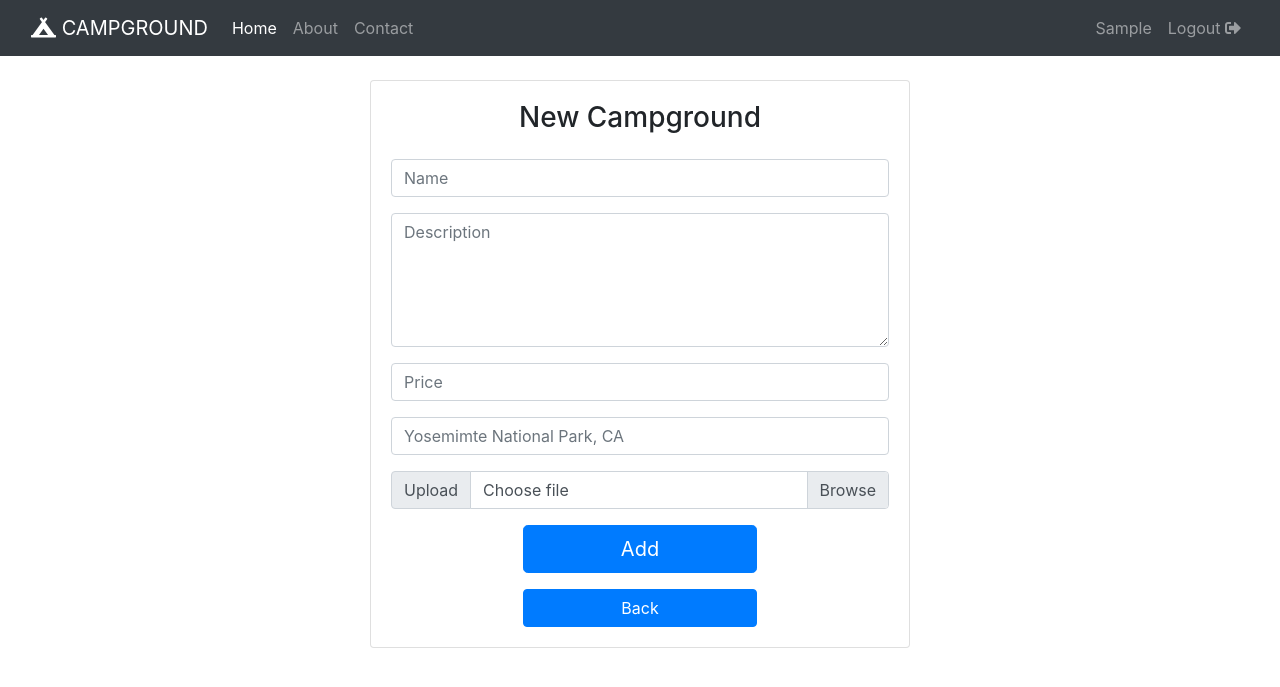
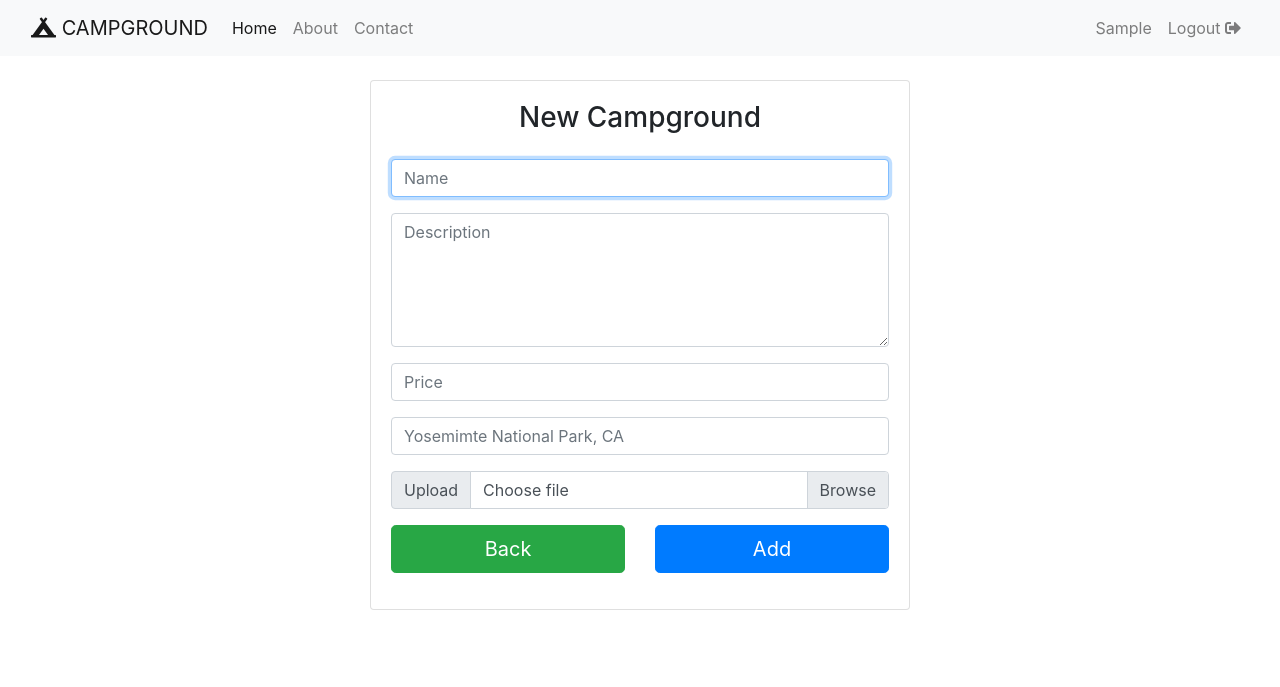
Before and after one commit to Hoang-Minh/YelpCamp, a Node server app: page /campgrounds/new in a window 1280 px wide. Shown: the top 687 px of the page. Run offline with Node 20, Linux system fonts and the light colour scheme; the visitor is signed in with stand-in values (Sample User, id 1); some libraries are stand-ins or nearby versions.

Commit message:
fix add new campground page

```diff
--- a/public/stylesheets/app.css
+++ b/public/stylesheets/app.css
@@ -64,6 +64,26 @@
     overflow: hidden;
 }
 
+a:link {
+    color: white;
+    text-decoration: none;
+}
+
+a:visited {
+    color: white;
+    text-decoration: none;
+}
+
+a:hover {
+    color: white;
+}
+
+a:active {
+    color: white;
+}
+
+
+
 /* #image {
     position: absolute;
     font-size: 50px;
--- a/routes/campgrounds.js
+++ b/routes/campgrounds.js
@@ -67,8 +67,7 @@ router.get("/", async function(req, res){
 });
 
 // CREATE - create new campground - done async - make sure the parameter name in the upload.single function match with the name attribute of the input type that try to upload the image
-router.post("/", middleware.isLoggedIn, upload.single("inputGroupFile01"), async (req, res) => {
-    console.log(req.file.path);
+router.post("/", middleware.isLoggedIn, upload.single("image"), async (req, res) => {
     try {
         let data = await geocoder.geocode(req.body.campground.location);
 
@@ -87,10 +86,12 @@ router.post("/", middleware.isLoggedIn, upload.single("inputGroupFile01"), async
 
         console.log(campground);
 
+        if(!req.file.path) {
             let uploadOptions = {
                 invalidate: true,
                 folder: process.env.CLOUDINARY_FOLDER
             };
+
 
             let result = await cloudinary.uploader.upload(req.file.path, uploadOptions);
 
@@ -99,7 +100,8 @@ router.post("/", middleware.isLoggedIn, upload.single("inputGroupFile01"), async
                 publicId: result.public_id
             }
 
-        console.log(campground);
+            console.log("Campground created: " + campground);
+        }
 
         let newlyCreatedCampground = await Campground.create(campground);
         console.log("Newly Created Campground: " + newlyCreatedCampground);
--- a/views/campgrounds/newCampground.ejs
+++ b/views/campgrounds/newCampground.ejs
@@ -5,20 +5,20 @@
         <div class="col-md-6 mx-auto">
             <div class="card card-body">
                 <h3 class="text-center mb-4">New Campground</h3>
-                <form action="/campgrounds" method="POST" enctype="multipart/form-data">
+                <form id="add-campground" action="/campgrounds" method="POST" enctype="multipart/form-data">
                     <fieldset>
                         <div class="form-group">
-                            <input class="form-control input-lg" placeholder="Name" name="campground[name]" type="text">
+                            <input class="form-control input-lg" placeholder="Name" name="campground[name]" type="text" required autofocus>
                         </div>
                         <div class="form-group">
                             <textarea class="form-control" rows="5" placeholder="Description" name="campground[description]"></textarea>
                         </div>
                         <div class="form-group">
-                            <input class="form-control input-lg" placeholder="Price" name="campground[price]" type="number" min="0.01" step="0.01">
+                            <input class="form-control input-lg" placeholder="Price" name="campground[price]" type="number" min="0.01" step="0.01" required>
                         </div>
 
                         <div class="form-group">
-                            <input class="form-control input-lg" placeholder="Yosemimte National Park, CA" name="campground[location]" type="text">
+                            <input class="form-control input-lg" placeholder="Yosemimte National Park, CA" name="campground[location]" type="text" required>
                         </div>
                         <div class="form-group">
                             <div class="input-group mb-3">
@@ -26,26 +26,27 @@
                                     <span class="input-group-text" id="inputGroupFileAddon01">Upload</span>
                                 </div>
                                 <div class="custom-file">
-                                    <input type="file" class="custom-file-input" id="inputGroupFile01" name="inputGroupFile01" aria-describedby="inputGroupFileAddon01" accept="image/*">
+                                    <input type="file" class="custom-file-input" id="inputGroupFile01" name="image" aria-describedby="inputGroupFileAddon01" accept="image/*">
                                     <label class="custom-file-label" for="inputGroupFile01">Choose file</label>
                                 </div>
                             </div>
                         </div>
                         <div class="form-group">
                             <div class="row">
-                                <div class="col-md-3"></div>
                                 <div class="col-md-6">
-                                    <input class="btn btn-lg btn-primary btn-block" type="submit" value="Add">
+                                    <button class="btn btn-lg btn-success btn-block">
+                                        <a class="text-decoration-none" href="/campgrounds" role="button">Back</a>
+                                    </button>
+                                </div>
+                                <div class="col-md-6">
+                                    <button class="btn btn-lg btn-primary btn-block">
+                                        <a href="#" onclick="document.getElementById('add-campground').submit();"></a>Add
+                                    </button>
                                 </div>
                             </div>
                         </div>
 
-                        <div class="row">
-                            <div class="col-md-3"></div>
-                            <div class="col-md-6">
-                                <a class="btn btn-block btn-primary" href="/campgrounds" role="button">Back</a>
-                            </div>
-                        </div>
+
                     </fieldset>
                 </form>
 
--- a/views/partials/header.ejs
+++ b/views/partials/header.ejs
@@ -15,7 +15,7 @@
   <body>
 
 
-    <nav class="navbar fixed-top navbar-expand-lg navbar-dark bg-dark fixed-top">
+    <nav class="navbar navbar-expand-lg navbar-light bg-light fixed-top">
         <div class="container-fluid">
             <a class="navbar-brand" href="/"><i class="fas fa-campground"></i> CAMPGROUND</a>
             <button class="navbar-toggler" type="button" data-toggle="collapse" data-target="#bs-nav-demo"
```
Lines whose indentation alone changed are shown as unchanged.
